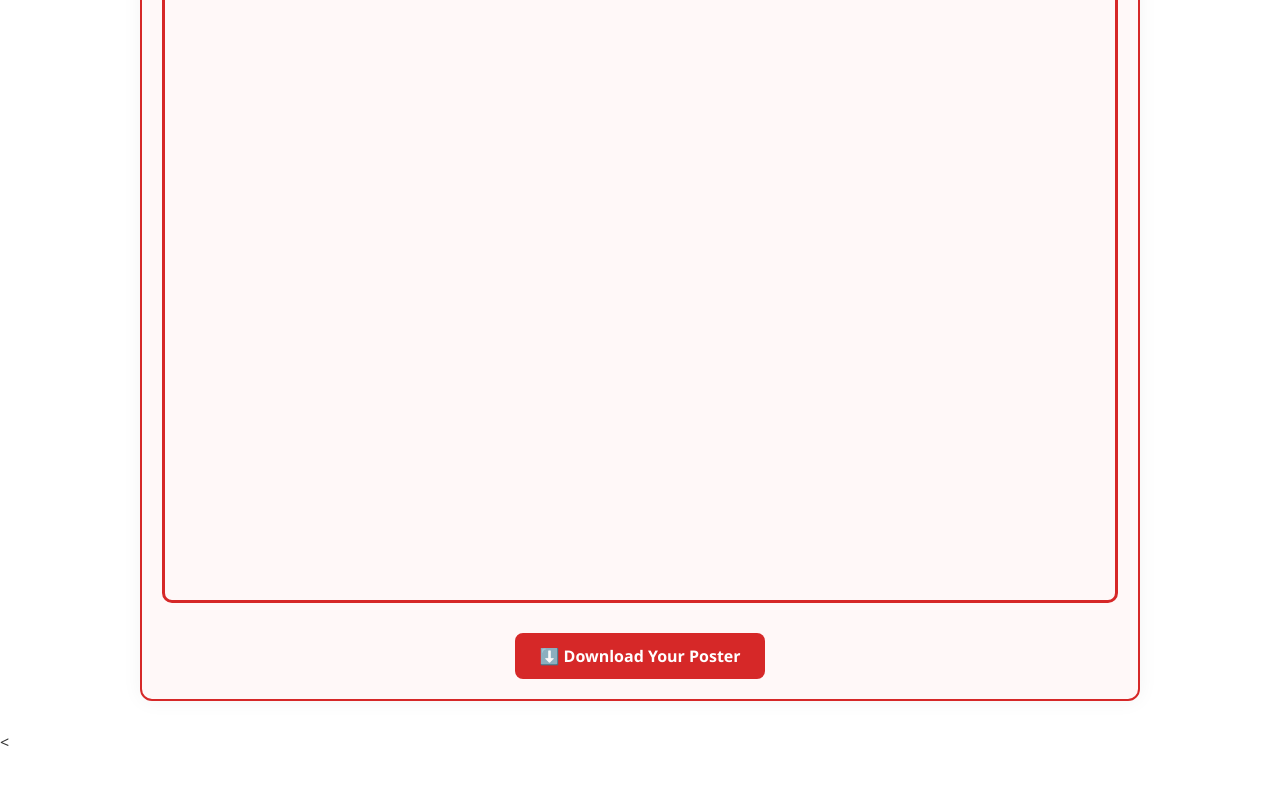
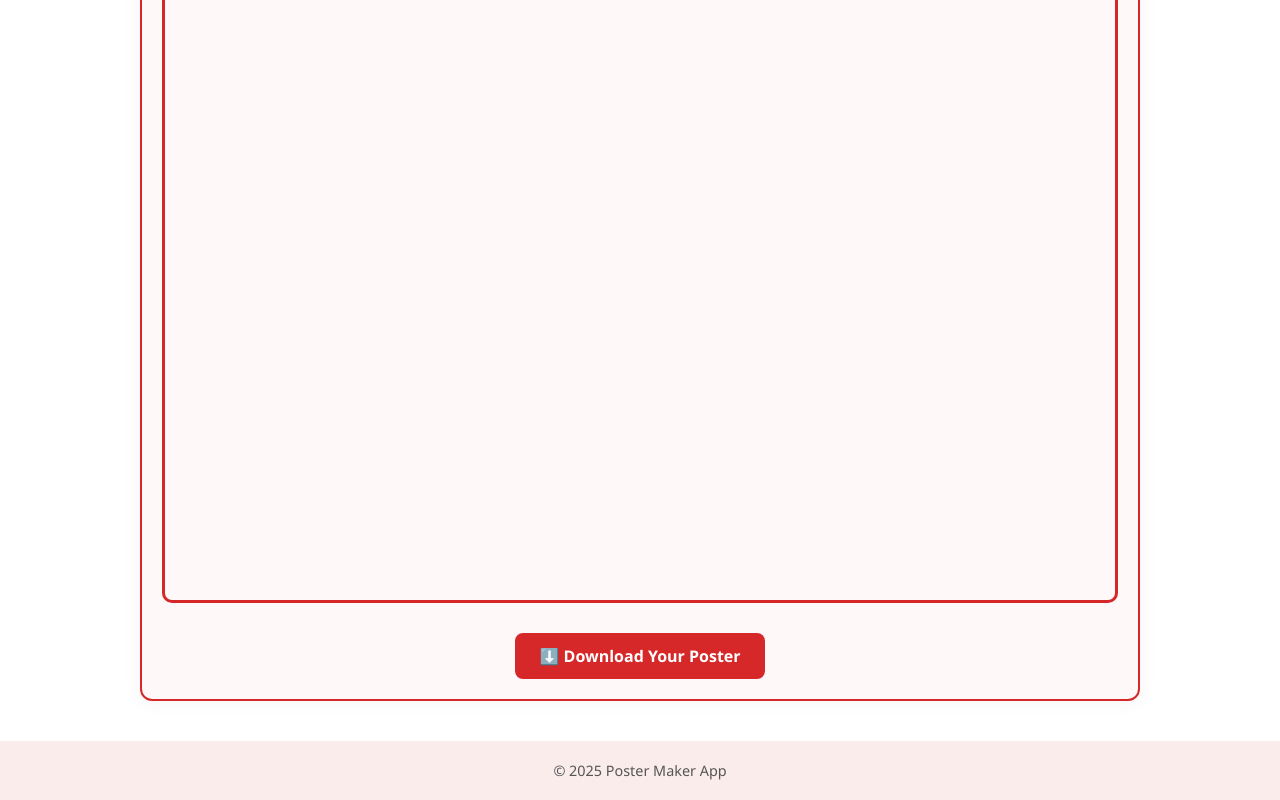
Before and after one commit to mdimt40/vop-photoframe, a plain HTML site: page fire-service/index.html in a window 1280 px wide. Shown: the part 612-1412 px from the top of the page. Before the commit the page ends 1365 px from the top, so only its background shows below. Drawn offline with Linux system fonts and the light colour scheme.

Commit message:
Update index.html

```diff
--- a/fire-service/index.html
+++ b/fire-service/index.html
@@ -3,7 +3,7 @@
 <head>
   <meta charset="UTF-8" />
   <meta name="viewport" content="width=device-width, initial-scale=1.0"/>
-  <title>Poster Maker</title>
+  <title>Custom Poster Maker</title>
   <link rel="stylesheet" href="style.css" />
 </head>
 <body>
@@ -18,10 +18,15 @@
       <input type="file" id="imageUpload" accept="image/*" hidden />
     </label>
 
- <canvas id="canvas" width="1000" height="1000"></canvas>
-
+    <canvas id="canvas" width="1000" height="1000"></canvas>
 
     <button id="downloadBtn">⬇️ Download Your Poster</button>
   </main>
 
-  <
+  <footer>
+    <p>&copy; 2025 Poster Maker App</p>
+  </footer>
+
+  <script src="script.js"></script>
+</body>
+</html>
```
